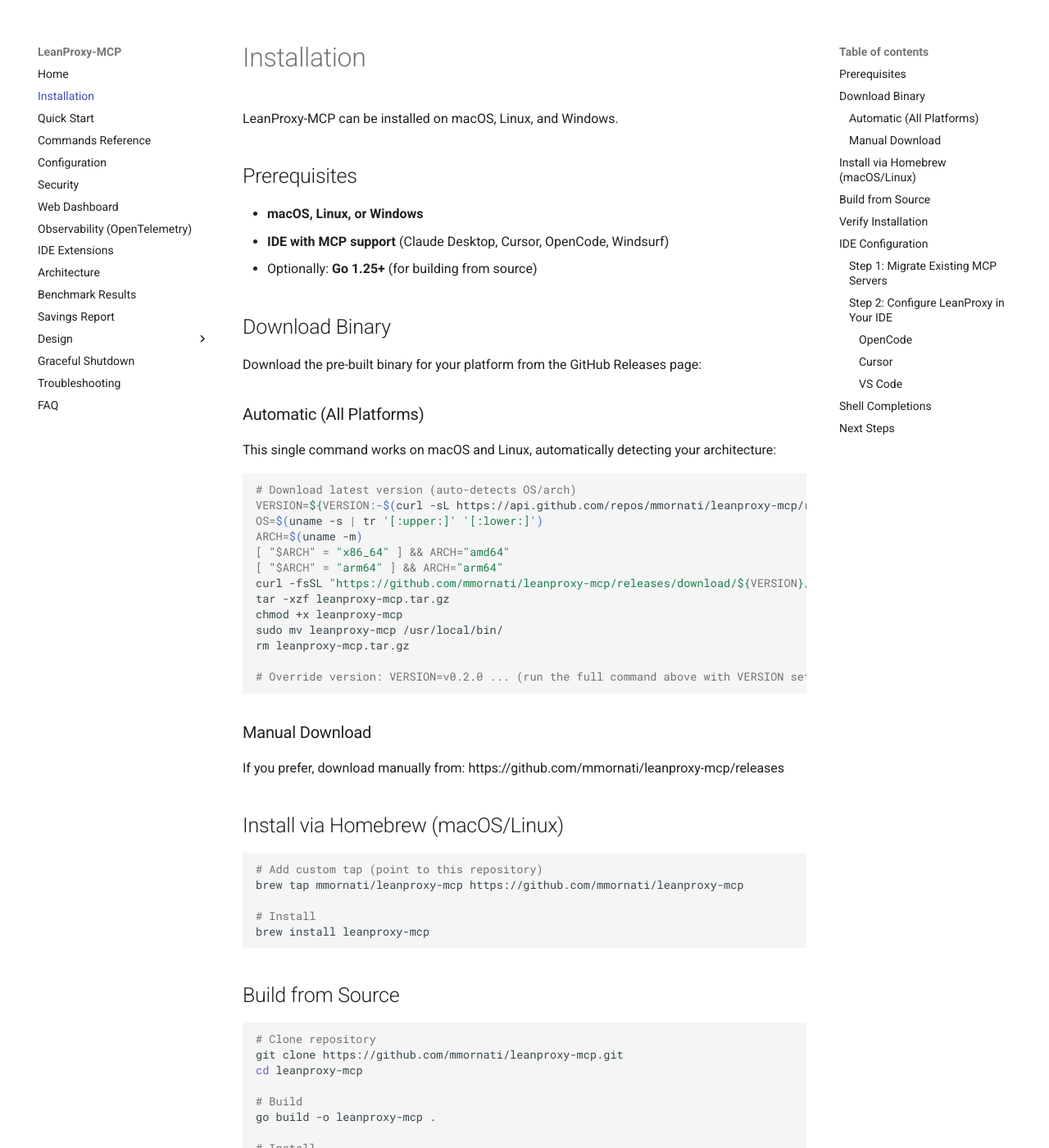
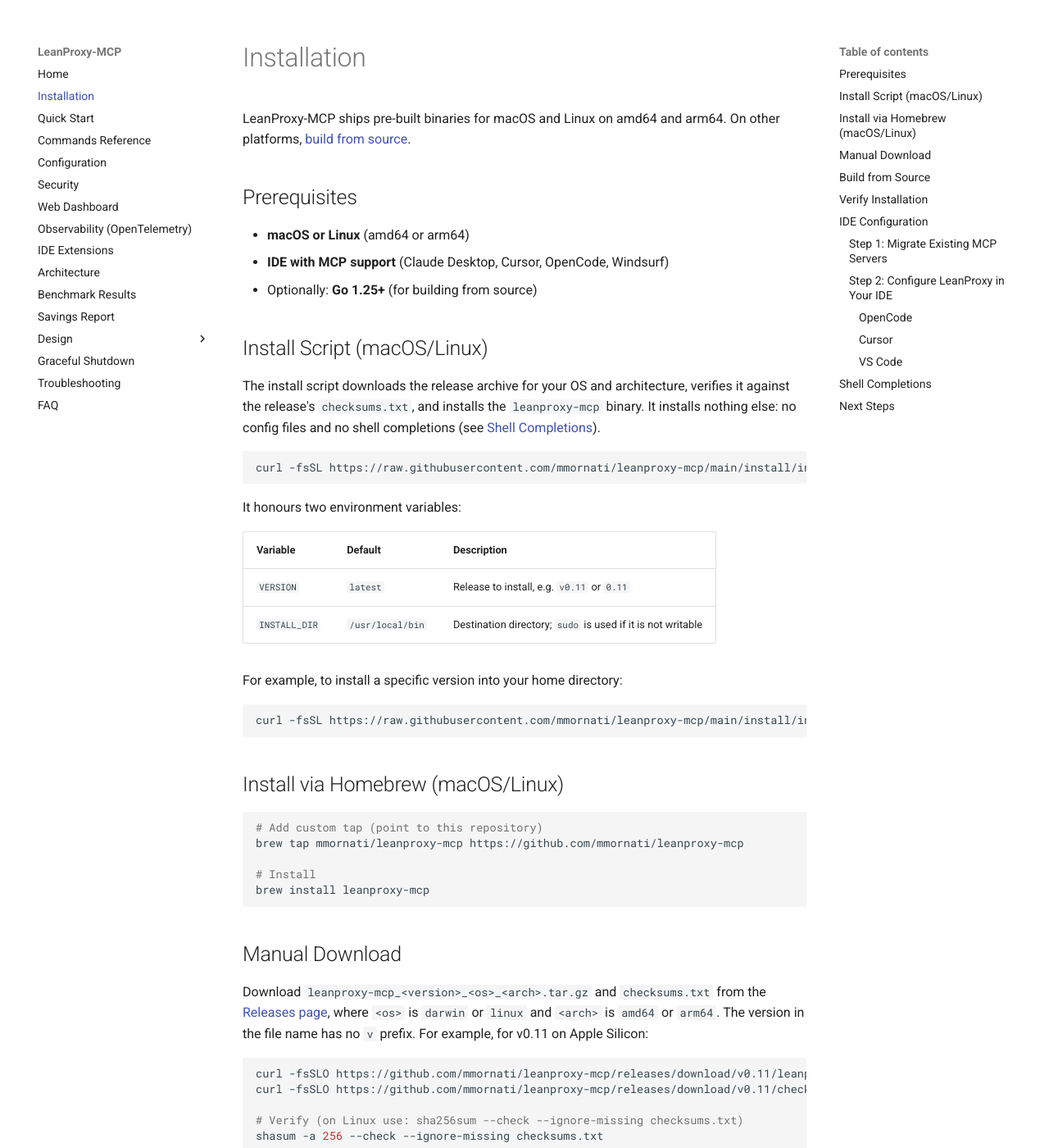
Before and after one commit to mmornati/leanproxy-mcp, an MkDocs documentation site: the page built from docs/installation.md, in a window 1280 px wide and 1400 px high. Shown: the whole window at 82% size. Built offline with MkDocs 1.6.1 and Material for MkDocs 9.7.7, drawn with Linux system fonts in a browser that asks for light colours; comment, search, counter and statistics services are not loaded; some of the changed text lies outside the part shown.

Commit message:
fix(packaging): repair installer, Homebrew auto-update and shell completions
- install/install.sh: download the real leanproxy-mcp_<ver>_<os>_<arch>.tar.gz
  asset from mmornati/leanproxy-mcp, verify it against checksums.txt by exact
  file name, and install only the binary (no unused config, no stale
  completions for a nonexistent "leanproxy" binary).
- homebrew-formula-update.yml: match archive names exactly when reading
  checksums.txt. Since SBOMs were added, the unanchored grep also matched
  "<archive>.sbom.json", producing a two-line value that GITHUB_OUTPUT
  rejected, so the v0.11 run failed. The formula template now also installs
  generated completions.
- Formula: bump to v0.11 with the release checksums.
- completion command: generate scripts for the root command (they were
  generated for "completion" itself), drop DisableFlagParsing so --no-desc
  works for every shell, and remove the no-op --description flag.
- Remove the stale completions/ directory in favour of
  `leanproxy-mcp completion`.
- docs: update installation.md and commands.md.

Co-Authored-By: Claude Opus 5.5 <noreply@anthropic.com>

````diff
--- a/docs/installation.md
+++ b/docs/installation.md
@@ -1,40 +1,37 @@
 # Installation
 
-LeanProxy-MCP can be installed on macOS, Linux, and Windows.
+LeanProxy-MCP ships pre-built binaries for macOS and Linux on amd64 and arm64.
+On other platforms, [build from source](#build-from-source).
 
 ## Prerequisites
 
-- **macOS, Linux, or Windows**
+- **macOS or Linux** (amd64 or arm64)
 - **IDE with MCP support** (Claude Desktop, Cursor, OpenCode, Windsurf)
 - Optionally: **Go 1.25+** (for building from source)
 
-## Download Binary
+## Install Script (macOS/Linux)
 
-Download the pre-built binary for your platform from the GitHub Releases page:
-
-### Automatic (All Platforms)
-
-This single command works on macOS and Linux, automatically detecting your architecture:
+The install script downloads the release archive for your OS and architecture,
+verifies it against the release's `checksums.txt`, and installs the
+`leanproxy-mcp` binary. It installs nothing else: no config files and no shell
+completions (see [Shell Completions](#shell-completions)).
 
 ```bash
-# Download latest version (auto-detects OS/arch)
-VERSION=${VERSION:-$(curl -sL https://api.github.com/repos/mmornati/leanproxy-mcp/releases/latest | sed -n 's/.*"tag_name": *"\([^"]*\)".*/\1/p')}
-OS=$(uname -s | tr '[:upper:]' '[:lower:]')
-ARCH=$(uname -m)
-[ "$ARCH" = "x86_64" ] && ARCH="amd64"
-[ "$ARCH" = "arm64" ] && ARCH="arm64"
-curl -fsSL "https://github.com/mmornati/leanproxy-mcp/releases/download/${VERSION}/leanproxy-mcp_${VERSION#v}_${OS}_${ARCH}.tar.gz" -o leanproxy-mcp.tar.gz
-tar -xzf leanproxy-mcp.tar.gz
-chmod +x leanproxy-mcp
-sudo mv leanproxy-mcp /usr/local/bin/
-rm leanproxy-mcp.tar.gz
-
-# Override version: VERSION=v0.2.0 ... (run the full command above with VERSION set)
+curl -fsSL https://raw.githubusercontent.com/mmornati/leanproxy-mcp/main/install/install.sh | sh
 ```
 
-### Manual Download
+It honours two environment variables:
 
-If you prefer, download manually from: https://github.com/mmornati/leanproxy-mcp/releases
+| Variable | Default | Description |
+|----------|---------|-------------|
+| `VERSION` | `latest` | Release to install, e.g. `v0.11` or `0.11` |
+| `INSTALL_DIR` | `/usr/local/bin` | Destination directory; `sudo` is used if it is not writable |
+
+For example, to install a specific version into your home directory:
+
+```bash
+curl -fsSL https://raw.githubusercontent.com/mmornati/leanproxy-mcp/main/install/install.sh | VERSION=v0.11 INSTALL_DIR="$HOME/.local/bin" sh
+```
 
 ## Install via Homebrew (macOS/Linux)
 
@@ -44,6 +41,24 @@ brew tap mmornati/leanproxy-mcp https://github.com/mmornati/leanproxy-mcp
 
 # Install
 brew install leanproxy-mcp
+```
+
+## Manual Download
+
+Download `leanproxy-mcp_<version>_<os>_<arch>.tar.gz` and `checksums.txt` from
+the [Releases page](https://github.com/mmornati/leanproxy-mcp/releases), where
+`<os>` is `darwin` or `linux` and `<arch>` is `amd64` or `arm64`. The version
+in the file name has no `v` prefix. For example, for v0.11 on Apple Silicon:
+
+```bash
+curl -fsSLO https://github.com/mmornati/leanproxy-mcp/releases/download/v0.11/leanproxy-mcp_0.11_darwin_arm64.tar.gz
+curl -fsSLO https://github.com/mmornati/leanproxy-mcp/releases/download/v0.11/checksums.txt
+
+# Verify (on Linux use: sha256sum --check --ignore-missing checksums.txt)
+shasum -a 256 --check --ignore-missing checksums.txt
+
+tar -xzf leanproxy-mcp_0.11_darwin_arm64.tar.gz leanproxy-mcp
+sudo install -m 0755 leanproxy-mcp /usr/local/bin/leanproxy-mcp
 ```
 
 ## Build from Source
@@ -75,10 +90,10 @@ leanproxy-mcp version
 
 Expected output:
 ```
- leanproxy-mcp version 0.5.2
- build date: 2026-05-04
- platform: darwin/arm64
- go: go1.25.5
+leanproxy-mcp version 0.11
+build date: 2026-09-24T04:56:34Z
+platform: darwin/arm64
+go: go1.25.14
 ```
 
 ## IDE Configuration
@@ -167,19 +182,23 @@ Add to your `~/.vscode/mcp.json` (create if it doesn't exist):
 
 ## Shell Completions
 
-Generate shell completions for your shell:
+The Homebrew formula installs bash, zsh, and fish completions automatically
+(starting with the first release after v0.11). Otherwise, generate them with
+`leanproxy-mcp completion`:
 
 ```bash
-# Bash
-leanproxy-mcp completion bash > /etc/bash_completion.d/leanproxy-mcp
+# Bash (requires the bash-completion package)
+leanproxy-mcp completion bash | sudo tee /etc/bash_completion.d/leanproxy-mcp > /dev/null
 
-# Zsh
+# Zsh (~/.zsh/completions must be on your $fpath)
 leanproxy-mcp completion zsh > ~/.zsh/completions/_leanproxy-mcp
 
 # Fish
 leanproxy-mcp completion fish > ~/.config/fish/completions/leanproxy-mcp.fish
 ```
 
+Add `--no-desc` to omit command descriptions from the completion candidates.
+
 ## Next Steps
 
 - [Quick Start Guide](./quickstart.md)
````
Also changed, not shown: docs/commands.md (+7 -1 lines), 7 other files.
